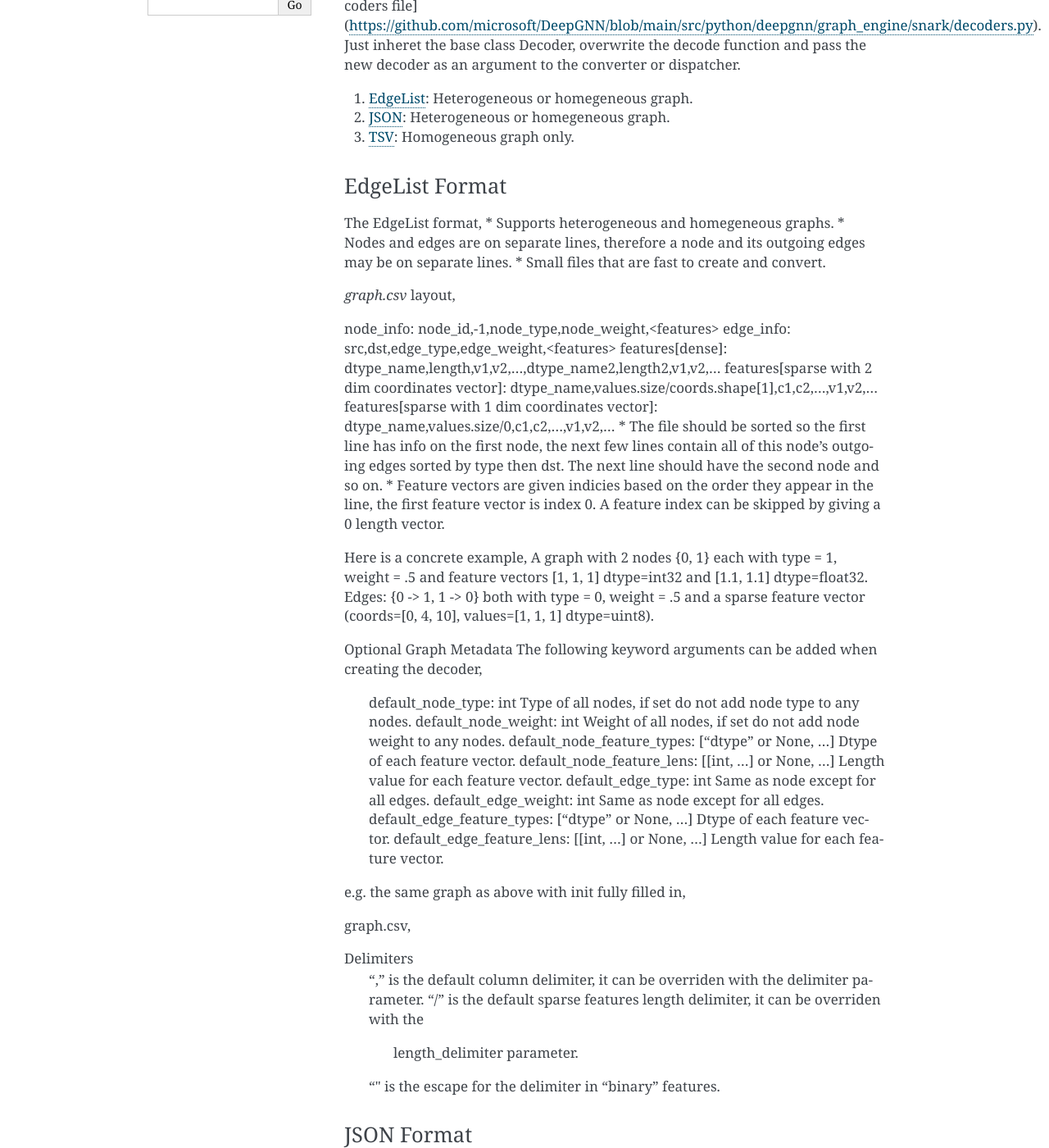
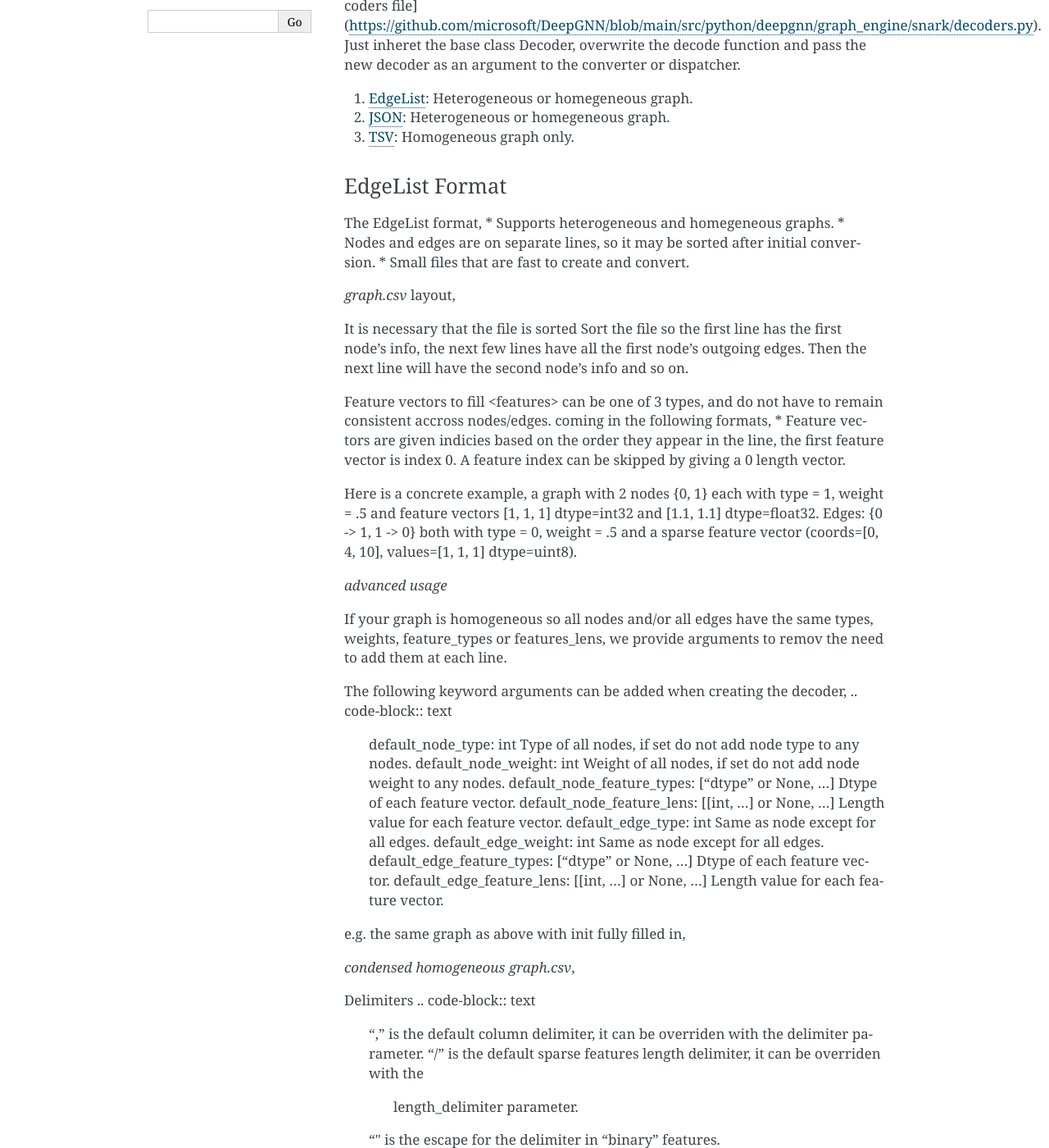
Before and after one commit to microsoft/DeepGNN, a Sphinx documentation site: the page built from docs/graph_engine/data_spec.rst, in a window 1280 px wide and 1400 px high, scrolled down 404 px. Shown: the whole window at 82% size. Built offline with Sphinx 7.4.7, drawn with Linux system fonts in a browser that asks for light colours; some of the changed text lies outside the part shown.

Commit message:
Update docs.

```diff
--- a/docs/graph_engine/data_spec.rst
+++ b/docs/graph_engine/data_spec.rst
@@ -28,30 +28,39 @@
 
 The EdgeList format,
 * Supports heterogeneous and homegeneous graphs.
-* Nodes and edges are on separate lines, therefore a node and its outgoing edges may be on separate lines.
+* Nodes and edges are on separate lines, so it may be sorted after initial conversion.
 * Small files that are fast to create and convert.
 
 `graph.csv` layout,
 
 .. code-block:: text
-	<node info>
-	<edge_1_info>
-	<edge_2_info>
+	<node_0_info>
+	<edge_0,1_info>
+	<edge_0,2_info>
+	...
+	<node_1_info>
 	...
 
-node_info: node_id,-1,node_type,node_weight,<features>
-edge_info: src,dst,edge_type,edge_weight,<features>
-features[dense]: dtype_name,length,v1,v2,...,dtype_name2,length2,v1,v2,...
-features[sparse with 2 dim coordinates vector]: dtype_name,values.size/coords.shape[1],c1,c2,...,v1,v2,...
-features[sparse with 1 dim coordinates vector]: dtype_name,values.size/0,c1,c2,...,v1,v2,...
-* The file should be sorted so the first line has info on the first node, the next few lines contain
-all of this node's outgoing edges sorted by type then dst. The next line should have the second
-node and so on.
+.. code-block:: text
+	node_info: node_id,-1,node_type,node_weight,<features>
+	edge_info: src,dst,edge_type,edge_weight,<features>
+
+It is necessary that the file is sorted Sort the file so the first line has the first node's info, the next few lines have all the first node's
+outgoing edges. Then the next line will have the second node's info and so on.
+
+Feature vectors to fill <features> can be one of 3 types, and do not have to remain consistent
+accross nodes/edges.
+coming in the following formats,
 * Feature vectors are given indicies based on the order they appear in the line, the first feature vector is index 0.
 A feature index can be skipped by giving a 0 length vector.
 
-Here is a concrete example,
-A graph with 2 nodes {0, 1} each with type = 1, weight = .5 and
+.. code-block:: text
+	features[dense]: dtype_name,length,v1,v2,...,dtype_name2,length2,v1,v2,...
+	features[sparse with 2 dim coordinates vector]: dtype_name,values.size/coords.shape[1],c1,c2,...,v1,v2,...
+	features[sparse with 1 dim coordinates vector]: dtype_name,values.size/0,c1,c2,...,v1,v2,...
+
+
+Here is a concrete example, a graph with 2 nodes {0, 1} each with type = 1, weight = .5 and
 feature vectors [1, 1, 1] dtype=int32 and [1.1, 1.1] dtype=float32.
 Edges: {0 -> 1, 1 -> 0} both with type = 0, weight = .5 and a sparse feature
 vector (coords=[0, 4, 10], values=[1, 1, 1] dtype=uint8).
@@ -62,8 +71,14 @@
 	1,-1,1,.5,int32,3,1,1,1,float32,2,1.1,1.1
 	1,0,0,.5,uint8,3/0,0,4,10,1,1,1
 
-Optional Graph Metadata
+`advanced usage`
+
+If your graph is homogeneous so all nodes and/or all edges have the same
+types, weights, feature_types or features_lens, we provide arguments to
+remov the need to add them at each line.
+
 The following keyword arguments can be added when creating the decoder,
+.. code-block:: text
 	default_node_type: int Type of all nodes, if set do not add node type to any nodes.
 	default_node_weight: int Weight of all nodes, if set do not add node weight to any nodes.
 	default_node_feature_types: ["dtype" or None, ...] Dtype of each feature vector.
@@ -87,7 +102,7 @@
 		default_edge_feature_lens=[[3, 0]],
 	)
 
-graph.csv,
+`condensed homogeneous graph.csv`,
 
 .. code-block:: text
 	0,-1,1,1,1,1.1,1.1
@@ -96,10 +111,29 @@
 	1,0,0,4,10,1,1,1
 
 Delimiters
+.. code-block:: text
 	"," is the default column delimiter, it can be overriden with the delimiter parameter.
 	"/" is the default sparse features length delimiter, it can be overriden with the
 		length_delimiter parameter.
 	"\" is the escape for the delimiter in "binary" features.
+
+Sorting
+-------
+
+For some users, it is better to convert all of the nodes and edges of their file into a
+unsorted edge list first, then use an external sort function.
+Here is an examle usage of bash sort:
+
+sort edgelist.csv -t, -n -k1,1 -k3,3 -k2,2 --parallel=1 -o output.csv
+
+-t, sets the delimiter between numbers to 0.
+-n means use numeric sort not string sort.
+--parrelel to specify number threads
+-kx,x Sort by key with field_start,field_end given in order of columns needed to sort.
+
+-> To pull this off, nodes need to be written with their type == -1, then a custom decoder like so to invert!
+
+
 
 JSON Format
 ===========
```
